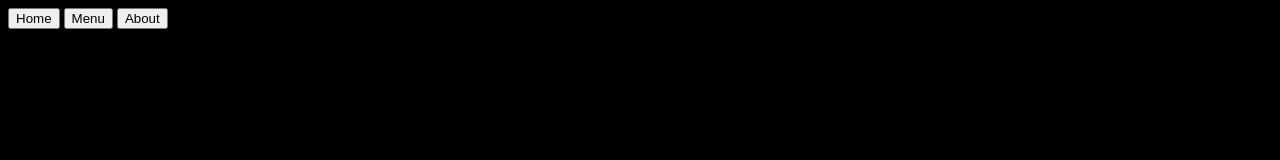
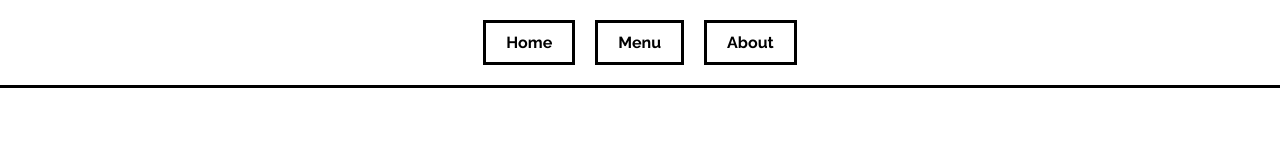
Before and after one commit to chajoy/odin-restaurant, a website built with webpack: page src/template.html in a window 1280 px wide. Built offline with nearby package versions, Linux system fonts and the light colour scheme.

Commit message:
Style header

```diff
--- a/src/styles.css
+++ b/src/styles.css
@@ -1,3 +1,73 @@
+*,
+*::before,
+*::after {
+    box-sizing: border-box;
+}
+
+* {
+    margin: 0;
+}
+
 body {
-    background-color: black;
+    font-family: "Raleway", sans-serif;
+    -webkit-font-smoothing: antialiased;
+    min-height: 100vh;
 }
+
+img,
+picture,
+video,
+canvas,
+svg {
+    display: block;
+    max-width: 100%;
+}
+
+input,
+button,
+textarea,
+select {
+    font: inherit;
+}
+
+p,
+h1,
+h2,
+h3,
+h4,
+h5,
+h6 {
+    overflow-wrap: break-word;
+}
+
+p {
+    text-wrap: pretty;
+}
+
+h1,
+h2,
+h3,
+h4,
+h5,
+h6 {
+    text-wrap: balance;
+}
+
+header {
+    border-bottom: 3px solid black;
+}
+
+nav {
+    display: flex;
+    align-items: center;
+    justify-content: center;
+    padding: 20px;
+    gap: 20px;
+}
+
+header button {
+    padding: 10px 20px;
+    background: none;
+    font-weight: bold;
+    border: 3px solid;
+}
--- a/src/template.html
+++ b/src/template.html
@@ -4,7 +4,11 @@
 <head>
     <meta charset="UTF-8">
     <meta name="viewport" content="width=device-width, initial-scale=1.0">
-    <title>Document</title>
+    <link rel="preconnect" href="https://fonts.googleapis.com">
+    <link rel="preconnect" href="https://fonts.gstatic.com" crossorigin>
+    <link href="https://fonts.googleapis.com/css2?family=Raleway:ital,wght@0,100..900;1,100..900&display=swap"
+        rel="stylesheet">
+    <title>Odin || Restaurant</title>
 </head>
 
 <body>
```
